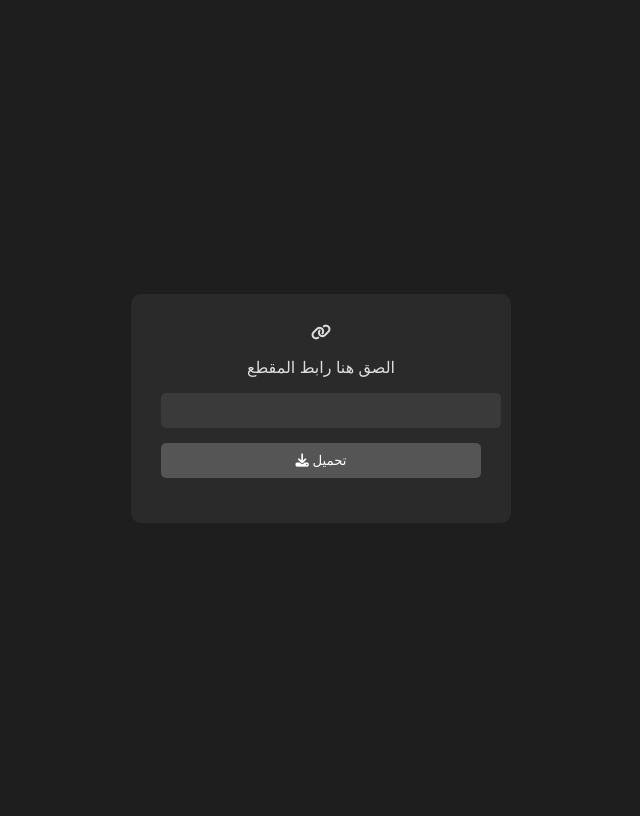
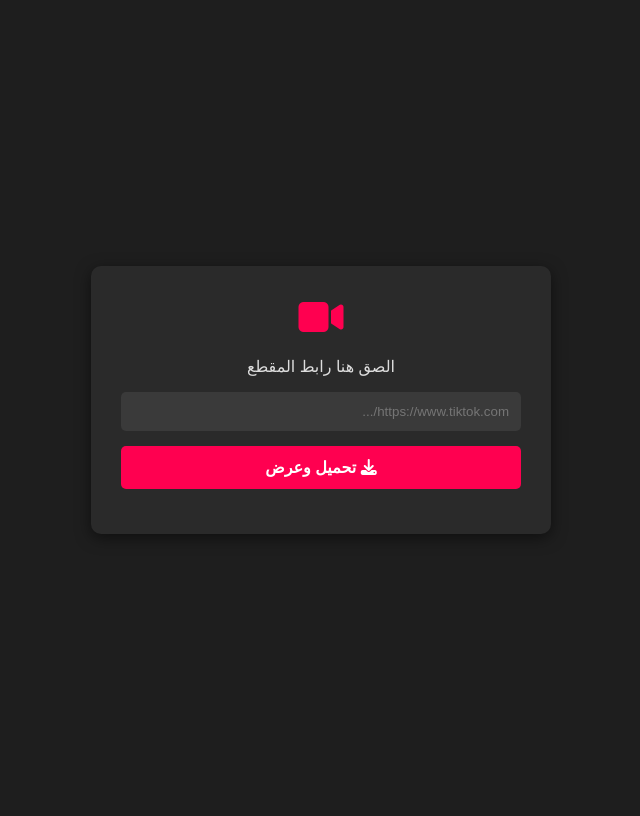
Before and after one commit to alshammri77777-creator/rve, a Flask app: page / in a window 1280 px wide. Shown: the whole page, without its empty margins (319-959 px from the left). After the commit the page ends 489 px from the top, so only its background shows below. Run offline with Flask 3, Linux system fonts and the light colour scheme.

Commit message:
Update index.html

```diff
--- a/templates/index.html
+++ b/templates/index.html
@@ -1,86 +1,121 @@
 <!DOCTYPE html>
-<html lang="ar">
+<html lang="ar" dir="rtl">
 <head>
     <meta charset="UTF-8">
+    <meta name="viewport" content="width=device-width, initial-scale=1.0">
     <title>تحميل تيك توك</title>
-
     <link href="https://cdnjs.cloudflare.com/ajax/libs/font-awesome/6.5.0/css/all.min.css" rel="stylesheet">
-
     <style>
         body {
             background: #1e1e1e;
             color: #ddd;
-    font-family: Arial;
+            font-family: Arial, sans-serif;
             display: flex;
             justify-content: center;
             align-items: center;
-    height: 100vh;
+            min-height: 100vh;
+            margin: 0;
         }
 
         .container {
             background: #2a2a2a;
             padding: 30px;
             border-radius: 10px;
-    width: 320px;
+            width: 90%;
+            max-width: 400px;
             text-align: center;
+            box-shadow: 0 4px 15px rgba(0,0,0,0.5);
+        }
+
+        .icon-box {
+            font-size: 40px;
+            margin-bottom: 10px;
+            color: #ff0050;
         }
 
         input {
             width: 100%;
-    padding: 10px;
+            padding: 12px;
             border: none;
             border-radius: 5px;
             margin-bottom: 15px;
             background: #3a3a3a;
             color: white;
+            box-sizing: border-box;
         }
 
         button {
             width: 100%;
-    padding: 10px;
+            padding: 12px;
             border: none;
             border-radius: 5px;
-    background: #555;
+            background: #ff0050;
             color: white;
             cursor: pointer;
+            font-weight: bold;
+            font-size: 16px;
         }
 
         button:hover {
-    background: #777;
+            background: #d60046;
         }
 
         #status {
             margin-top: 15px;
             font-size: 14px;
+            color: #bbb;
+        }
+
+        #videoContainer {
+            margin-top: 20px;
+            display: none;
+        }
+
+        video {
+            width: 100%;
+            border-radius: 8px;
+            border: 2px solid #3a3a3a;
         }
     </style>
-
 </head>
 <body>
 
 <div class="container">
-    <div>
-        <i class="fa-solid fa-link"></i>
+    <div class="icon-box">
+        <i class="fa-solid fa-video"></i>
     </div>
 
     <p>الصق هنا رابط المقطع</p>
 
-    <input type="text" id="url">
+    <input type="text" id="url" placeholder="https://www.tiktok.com/...">
 
-    <button onclick="download()">
+    <button onclick="downloadVideo()">
         <i class="fa-solid fa-download"></i>
-        تحميل
+        تحميل وعرض
     </button>
 
     <div id="status"></div>
+
+    <div id="videoContainer">
+        <video id="player" controls></video>
+        <p style="font-size: 12px; margin-top: 10px;">المقطع جاهز للمشاهدة</p>
+    </div>
 </div>
 
 <script>
-async function download() {
+async function downloadVideo() {
     const url = document.getElementById("url").value;
     const status = document.getElementById("status");
+    const videoContainer = document.getElementById("videoContainer");
+    const player = document.getElementById("player");
 
-    status.innerText = "جاري تحميل المقطع";
+    if (!url) {
+        status.innerText = "يرجى وضع رابط أولاً";
+        return;
+    }
+
+    status.innerText = "جاري معالجة وتحميل المقطع...";
+    videoContainer.style.display = "none";
 
     try {
         const res = await fetch("/download", {
@@ -92,14 +127,18 @@ async function download() {
         const data = await res.json();
 
         if (data.success) {
-            status.innerText = "تم التحميل";
-            window.location.href = "/get/" + data.file;
+            status.innerText = "تم التحميل بنجاح!";
+
+            // تحديث مصدر الفيديو وعرض المشغل
+            player.src = "/get/" + data.file;
+            videoContainer.style.display = "block";
+            player.load(); // إعادة تحميل المشغل بالمصدر الجديد
         } else {
-            status.innerText = "فشل التحميل";
+            status.innerText = "فشل التحميل: " + (data.error || "خطأ غير معروف");
         }
 
-    } catch {
-        status.innerText = "خطأ";
+    } catch (err) {
+        status.innerText = "حدث خطأ في الاتصال";
     }
 }
 </script>
```
Lines whose indentation alone changed are shown as unchanged.
